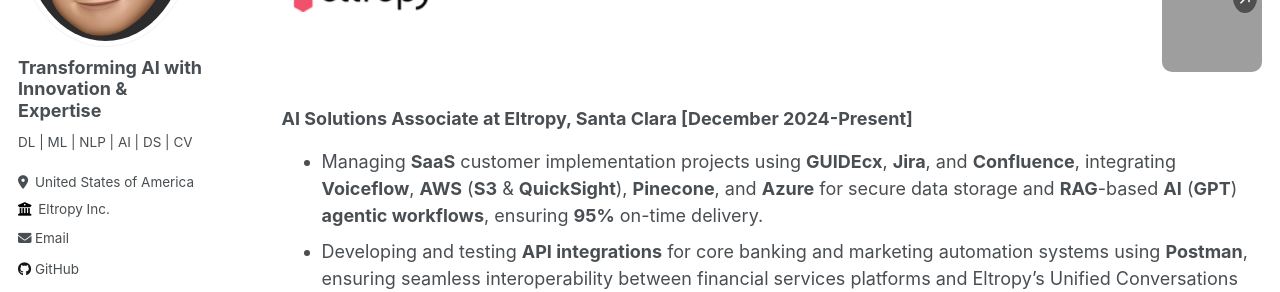
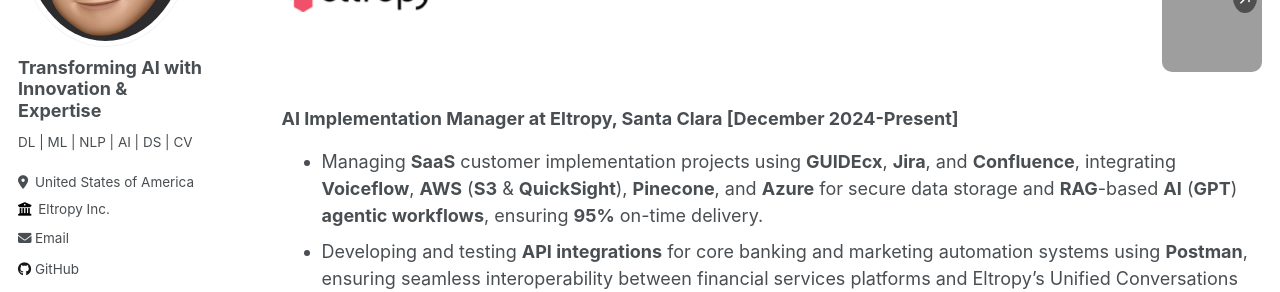
Before and after one commit to SudarshanaSRao/SudarshanaSRao.github.io, a Jekyll site: the page built from _pages/cv.md, in a window 1280 px wide and 900 px high, cut to the strip 277-569 px from the top of the window. Built offline with Jekyll 4.4.1, drawn with Linux system fonts in a browser that asks for light colours; grey boxes are pictures that could not be loaded.

Commit message:
Update cv.md

```diff
--- a/_pages/cv.md
+++ b/_pages/cv.md
@@ -169,7 +169,7 @@
     }
 </script>
 
-### AI Solutions Associate at Eltropy, Santa Clara [December 2024-Present]
+### AI Implementation Manager at Eltropy, Santa Clara [December 2024-Present]
 * Managing **SaaS** customer implementation projects using **GUIDEcx**, **Jira**, and **Confluence**, integrating **Voiceflow**, **AWS** (**S3** & **QuickSight**), **Pinecone**, and **Azure** for secure data storage and **RAG**-based **AI** (**GPT**) **agentic workflows**, ensuring **95%** on-time delivery.
 * Developing and testing **API integrations** for core banking and marketing automation systems using **Postman**, ensuring seamless interoperability between financial services platforms and Eltropy’s Unified Conversations Platform.
 * Collaborating with cross-functional teams and customers, leveraging **Gong**, **Salesforce CRM**, **Microsoft 365 (SharePoint)**, **Google Workspace**, **Atlassian Cloud**, and **Zoom Workplace** to resolve **90%** of technical challenges within **48 hours**.
```
